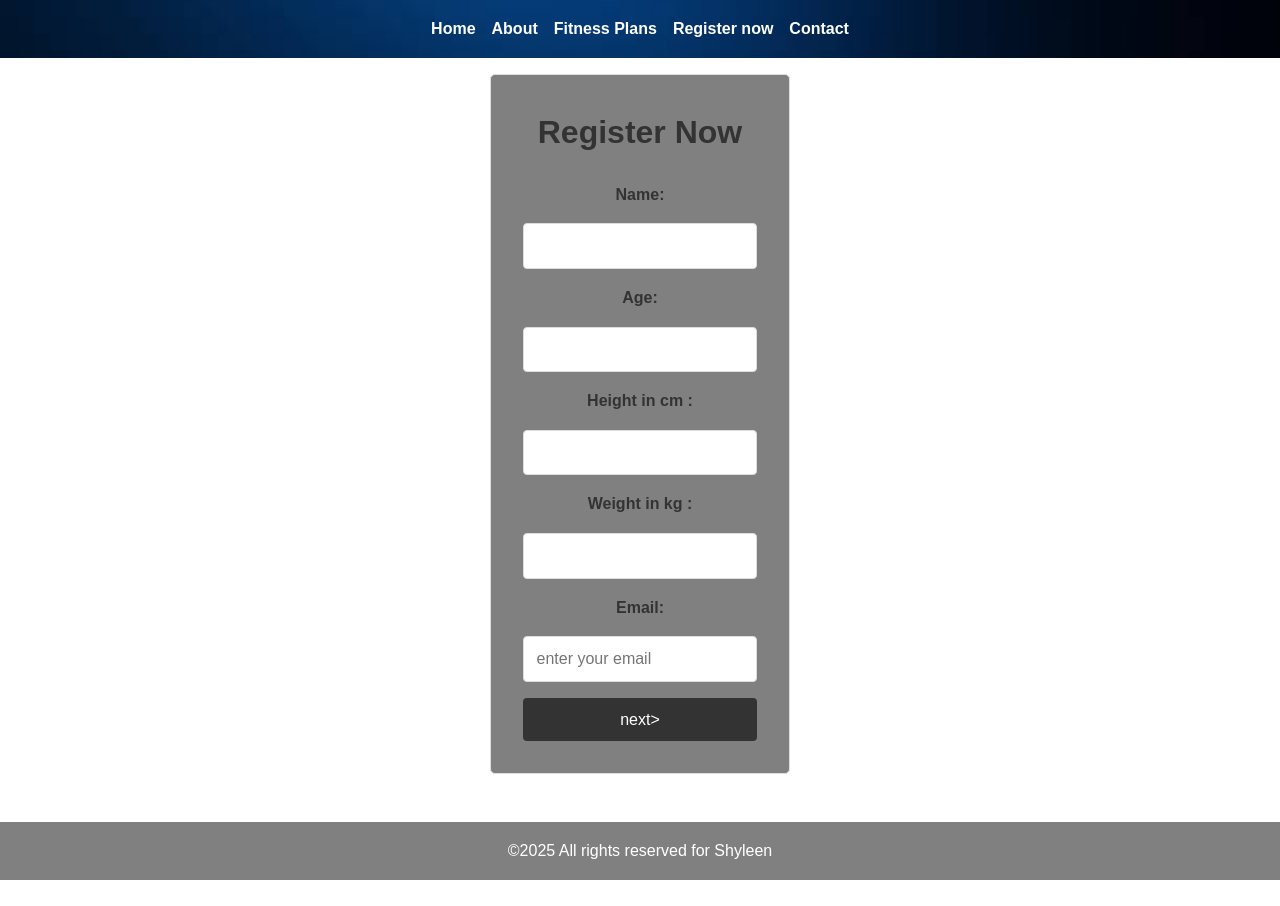
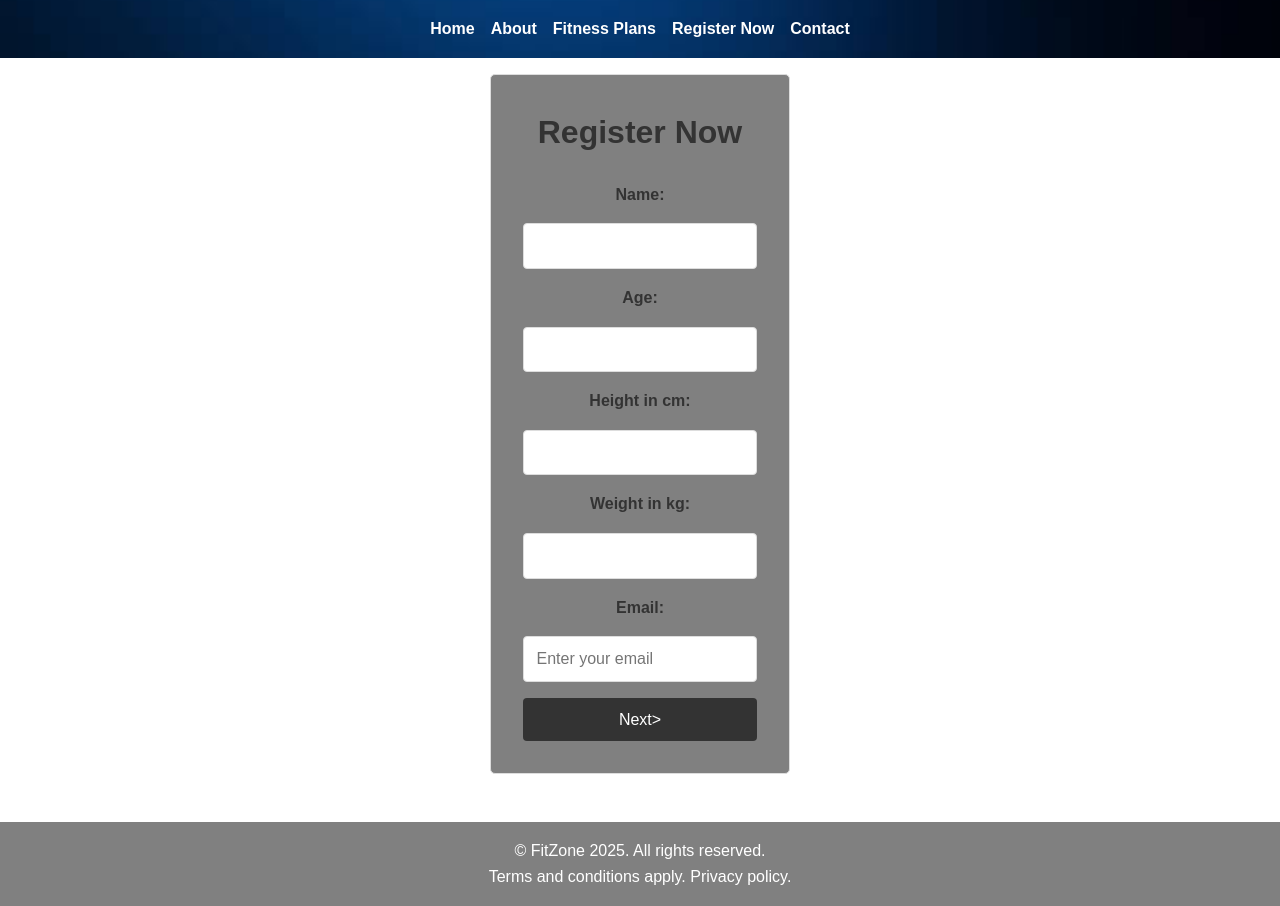
Before and after one commit to Shyleen-m/FitZone_Gym, a plain HTML site: page register.html in a window 1280 px wide. Before the commit the page ends 880 px from the top, so only its background shows below. Drawn offline with Linux system fonts and the light colour scheme.

Commit message:
Update register.html

```diff
--- a/register.html
+++ b/register.html
@@ -4,19 +4,17 @@
     <meta charset="UTF-8">
     <meta name="viewport" content="width=device-width, initial-scale=1.0">
     <link rel="stylesheet" href="style.css">
-    <title>register</title>
+    <title>Register</title>
 </head>
 <body>
     <header>
         <nav>
             <ul class="nav-links">
-                <ul class="nav-links">
-                    <li><a href="index.html">Home</a></li>
-                    <li><a href="about.html">About</a></li>
-                    <li><a href="plans.html">Fitness Plans</a></li>
-                    <li><a href="register.html">Register now</a></li>
-                    <li><a href="contact.html">Contact</a></li>
-                </ul>
+                <li><a href="index.html">Home</a></li>
+                <li><a href="about.html">About</a></li>
+                <li><a href="plans.html">Fitness Plans</a></li>
+                <li><a href="register.html">Register Now</a></li>
+                <li><a href="contact.html">Contact</a></li>
             </ul>
         </nav>
     </header>
@@ -24,30 +22,32 @@
     <main class="container">
         <section class="register">
             <h1>Register Now</h1>
-            <form>
+            <form id="registrationForm" onsubmit="handleSubmit(event)">
                 <label for="name">Name:</label>
-                <input type="text" name="name" id="name">
+                <input type="text" name="name" id="name" required>
 
                 <label for="age">Age:</label>
-                <input type="index" name="age" id="age" >
+                <input type="number" name="age" id="age" required>
 
-                <label for="height">Height in cm :</label>
-                <input type="index" name="height" id="height" >
+                <label for="height">Height in cm:</label>
+                <input type="text" name="height" id="height" required>
 
-                <label for="weight">Weight in kg :</label>
-                <input type="index" name="weight" id="weight" >
+                <label for="weight">Weight in kg:</label>
+                <input type="text" name="weight" id="weight" required>
 
                 <label for="email">Email:</label>
-                <input type="email" name="email" id="email" placeholder="enter your email">
+                <input type="email" name="email" id="email" placeholder="Enter your email" required>
 
-
-                <button class="Submit">next></button>
+                <button type="submit" class="Submit">Next></button>
             </form>
         </section>
     </main>
 
+    <script src="register.js"></script>
+
     <footer>
-        <p>&COPY;2025 All rights reserved for Shyleen</p>
+        <p>&COPY; FitZone 2025. All rights reserved.</p>
+        <p>Terms and conditions apply. Privacy policy.</p>
     </footer>
 </body>
 </html>
```
